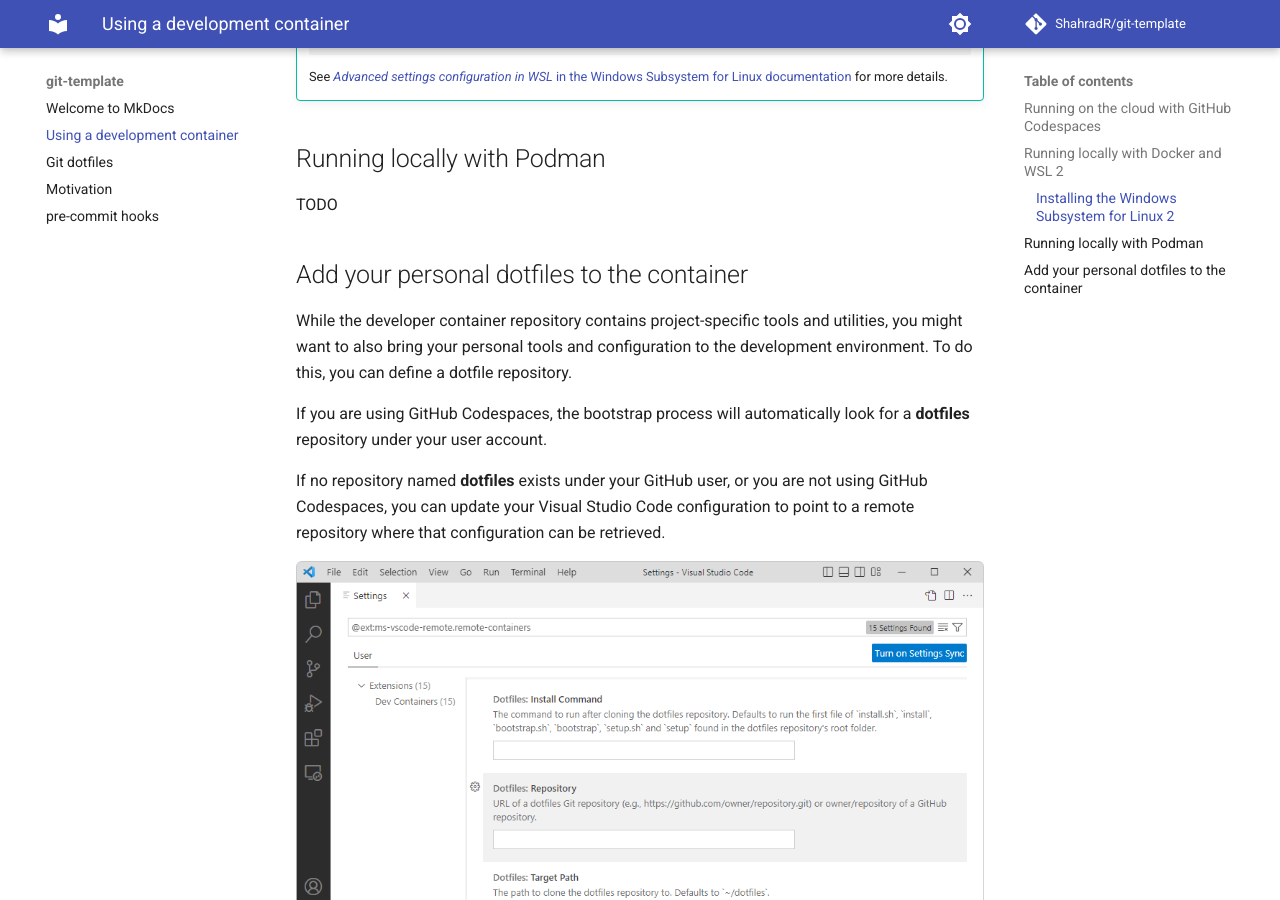
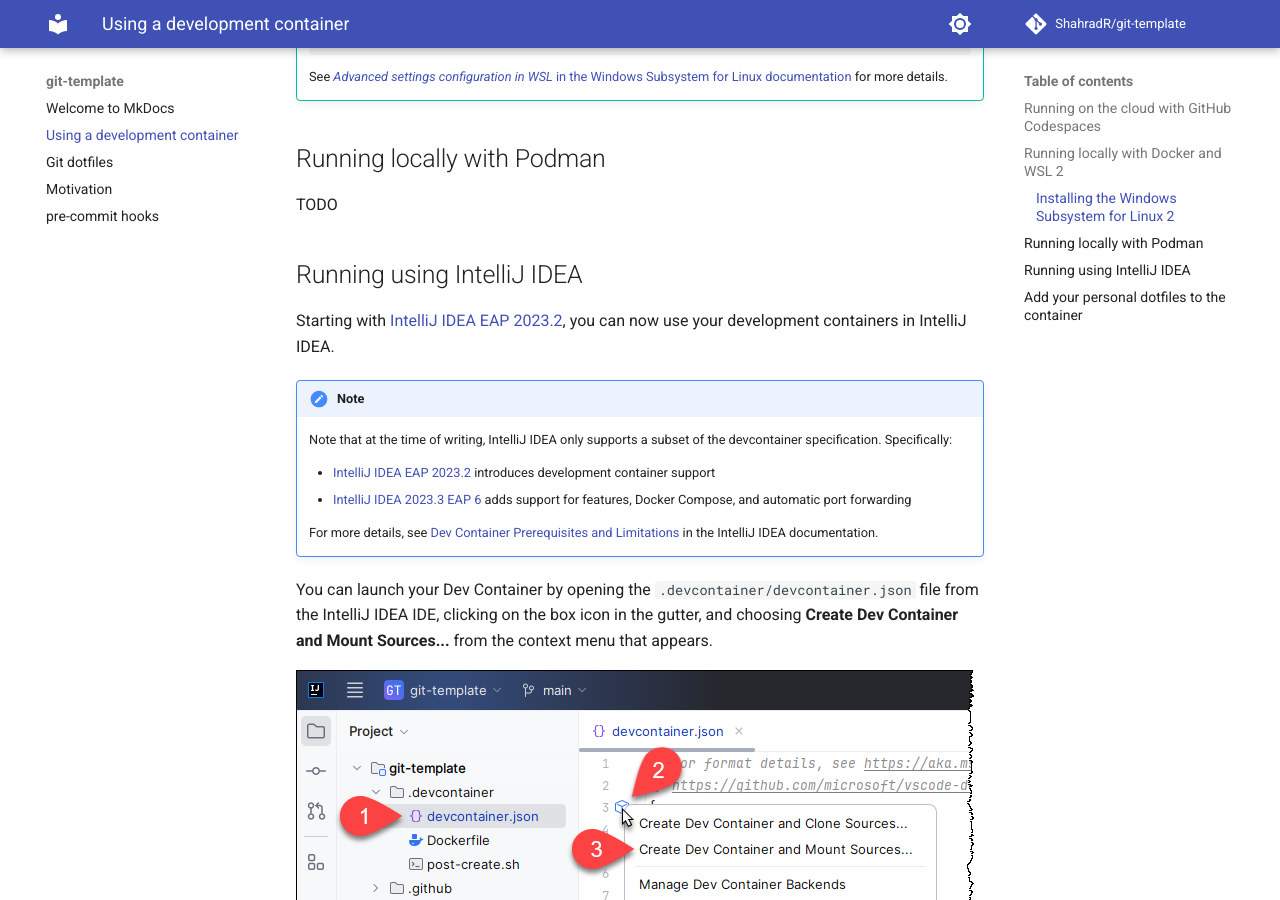
Before and after one commit to ShahradR/git-template, an MkDocs documentation site: the page built from docs/devcontainer.md, in a window 1280 px wide and 900 px high, scrolled down 1655 px. Built offline with MkDocs 1.6.1 and Material for MkDocs 9.7.7, drawn with Linux system fonts in a browser that asks for light colours; comment, search, counter and statistics services are not loaded.

Commit message:
docs: add Dev Container docs for IntelliJ IDEA
Add documentation with details on how to use Dev Containers with
IntelliJ IDEA, after JetBrains added support for the specification in
IntelliJ IDEA EAP 2023.2.

```diff
--- a/docs/devcontainer.md
+++ b/docs/devcontainer.md
@@ -64,6 +64,32 @@ Windows Subsystem for Linux documentation][wsl-install] for more details.
 
 TODO
 
+## Running using IntelliJ IDEA
+
+Starting with [IntelliJ IDEA EAP 2023.2][intellij-2023.2-eap-notes], you can now
+use your development containers in IntelliJ IDEA.
+
+!!! note Limited support for devcontainer features
+
+    Note that at the time of writing, IntelliJ IDEA only supports a subset of
+    the devcontainer specification. Specifically:
+
+      - [IntelliJ IDEA EAP 2023.2][intellij-2023.2-eap-notes] introduces
+        development container support
+      - [IntelliJ IDEA 2023.3 EAP 6][intellij-2023.3_6-eap-notes] adds support
+        for features, Docker Compose, and automatic port forwarding
+
+    For more details, see [Dev Container Prerequisites and Limitations]
+    [intellij-container-prerequisites] in the IntelliJ IDEA documentation.
+
+You can launch your Dev Container by opening the
+`.devcontainer/devcontainer.json` file from the IntelliJ IDEA IDE, clicking on
+the box icon in the gutter, and choosing **Create Dev Container and Mount
+Sources...** from the context menu that appears.
+
+![Launch Dev Container](./images/intellij-launch-devcontainer-light.png#only-light)
+![Launch Dev Container](./images/intellij-launch-devcontainer-dark.png#only-dark)
+
 ## Add your personal dotfiles to the container
 
 While the developer container repository contains project-specific tools and
@@ -92,6 +118,12 @@ for your account_ page in the GitHub Docs][dotfiles] for more details.
 [vscode-devcontainer]:
   https://marketplace.visualstudio.com/items?itemName=ms-vscode-remote.remote-containers
 [wsl-config]: https://learn.microsoft.com/en-us/windows/wsl/wsl-config
+[intellij-2023.2-eap-notes]:
+  https://blog.jetbrains.com/idea/2023/06/intellij-idea-2023-2-eap-6/#support-for-dev-containers
+[intellij-2023.3_6-eap-notes]:
+  https://blog.jetbrains.com/idea/2023/06/intellij-idea-2023-2-eap-6/#support-for-dev-containers
+[intellij-container-prerequisites]:
+  https://www.jetbrains.com/help/idea/prerequisites-for-dev-containers.html
 
 <!-- markdownlint-enable link-image-reference-definitions -->
 
--- a/mkdocs.yml
+++ b/mkdocs.yml
@@ -25,6 +25,7 @@ theme:
         name: Switch to light mode
   features:
     - content.code.annotate
+    - content.tabs.link
 extra_css:
   - styles/cost-admonitions.css
 markdown_extensions:
@@ -33,6 +34,15 @@ markdown_extensions:
   - pymdownx.superfences
   - pymdownx.keys
   - attr_list
+  - md_in_html
   - pymdownx.emoji:
-      emoji_index: !!python/name:materialx.emoji.twemoji
-      emoji_generator: !!python/name:materialx.emoji.to_svg
+      emoji_index: !!python/name:material.extensions.emoji.twemoji
+      emoji_generator: !!python/name:material.extensions.emoji.to_svg
+  - pymdownx.tabbed:
+      alternate_style: true
+  - pymdownx.highlight:
+      anchor_linenums: true
+      line_spans: __span
+      pygments_lang_class: true
+  - pymdownx.inlinehilite
+  - pymdownx.snippets
```
Also changed, not shown: docs/images/intellij-launch-devcontainer-dark.png (added), docs/images/intellij-launch-devcontainer-light.png (added).
